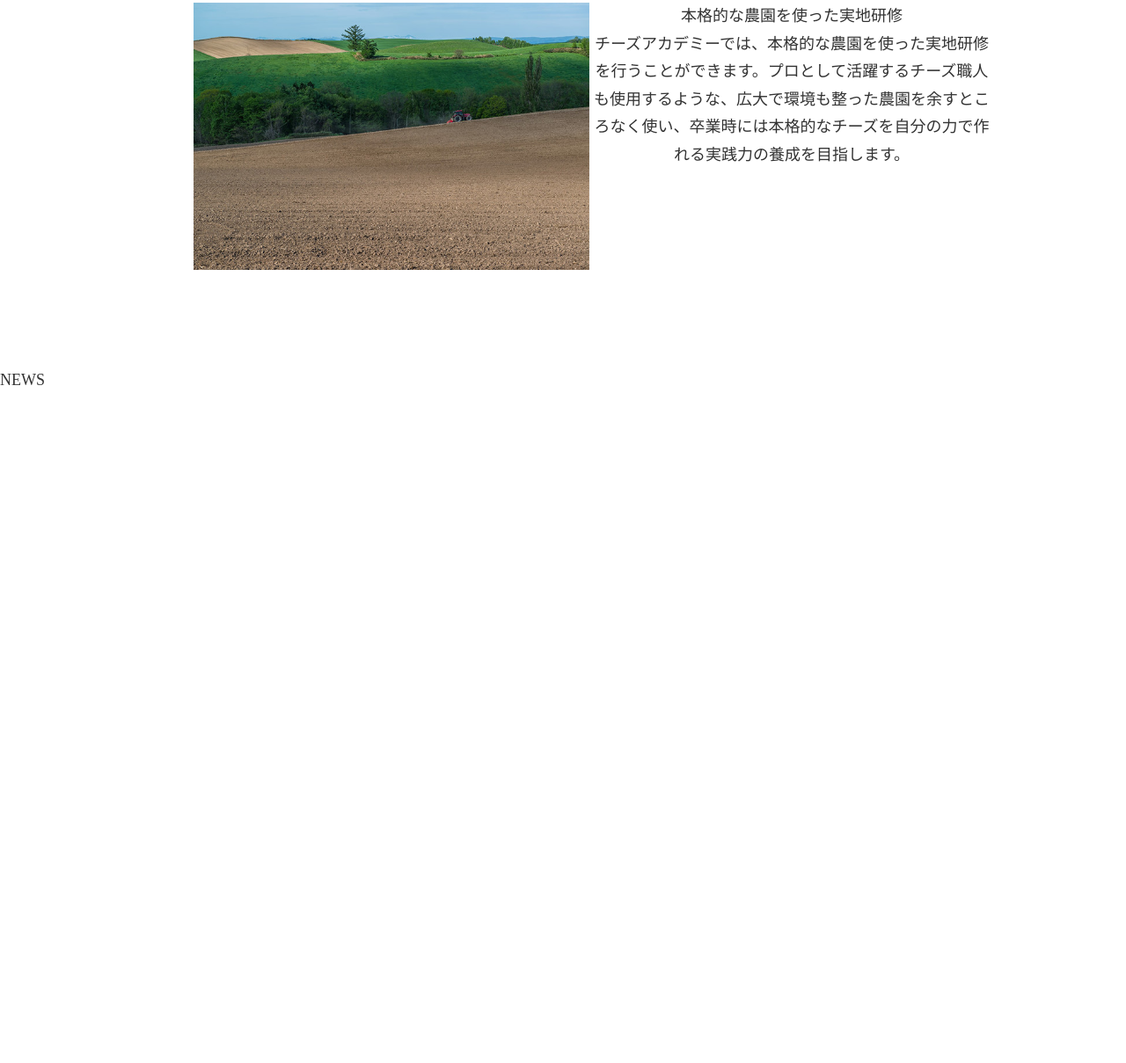
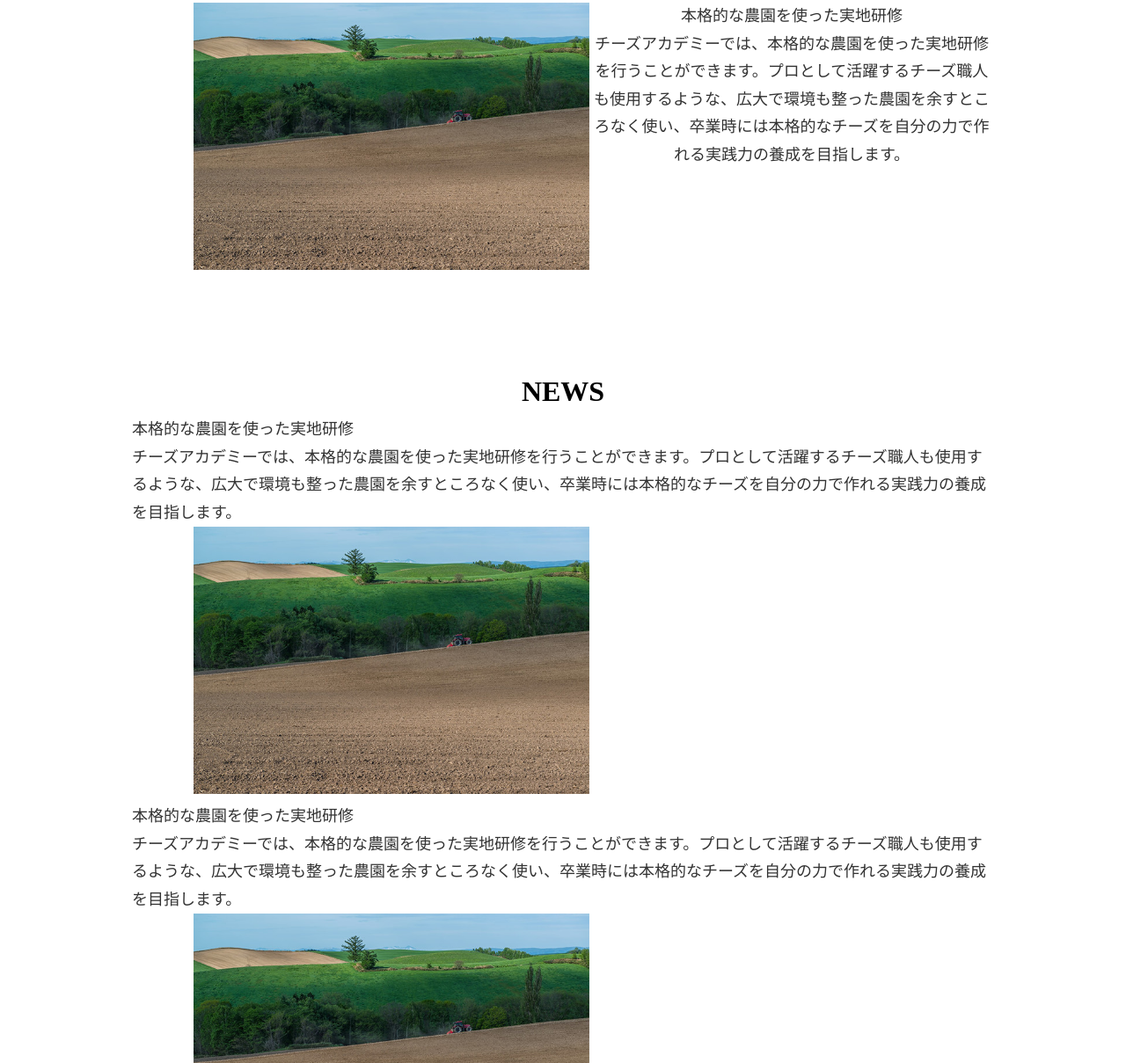
Before and after one commit to soldierofme/html_kaneko_16, a plain HTML site: page index.html in a window 1280 px wide. Shown: the part 2385-3594 px from the top of the page at 88% size. Before the commit the page ends 2834 px from the top, so only its background shows below. Drawn offline with nearby package versions, Linux system fonts and the light colour scheme.

Commit message:
20230207 21:26 commit

```diff
--- a/css/style.css
+++ b/css/style.css
@@ -130,7 +130,8 @@ text-align: center;
 /*3番目のセクション*/
 .about-section {
   margin: 610px auto 0 auto;
-  background-image: url("/html_kaneko_16/img/mainbg.png");
+  background-color: aqua;
+  background-image: url("/img/mainbg.png");
   background-size: cover;
   min-width: 1343px;
 
@@ -184,3 +185,14 @@ text-align: center;
   flex-direction: row-reverse;
   /*左右入れ替え*/
 }
+/*5番目ニュースnewsのセクション*/
+.news-section h2 {
+  color: #000000;
+  font-weight: bold;
+  text-align: center;
+  font-size: 2rem;
+}
+.news-section {
+  width: 980px;
+  margin: 100px auto;
+}
--- a/index.html
+++ b/index.html
@@ -91,6 +91,27 @@
       </div>
       <div class="news-section">
         <h2>NEWS</h2>
+        <div class="news-box">
+          <div class="body-news">
+            <h3>本格的な農園を使った実地研修</h3>
+            <p>チーズアカデミーでは、本格的な農園を使った実地研修を行うことができます。プロとして活躍するチーズ職人も使用するような、広大で環境も整った農園を余すところなく使い、卒業時には本格的なチーズを自分の力で作れる実践力の養成を目指します。</p>
+          </div>
+          <picture class="image"><img src="img/course_01.jpg" alt=""></picture>
+        </div>
+                <div class="news-box">
+          <div class="body-news">
+            <h3>本格的な農園を使った実地研修</h3>
+            <p>チーズアカデミーでは、本格的な農園を使った実地研修を行うことができます。プロとして活躍するチーズ職人も使用するような、広大で環境も整った農園を余すところなく使い、卒業時には本格的なチーズを自分の力で作れる実践力の養成を目指します。</p>
+          </div>
+          <picture class="image"><img src="img/course_01.jpg" alt=""></picture>
+        </div>
+                <div class="news-box">
+          <div class="body-news">
+            <h3>本格的な農園を使った実地研修</h3>
+            <p>チーズアカデミーでは、本格的な農園を使った実地研修を行うことができます。プロとして活躍するチーズ職人も使用するような、広大で環境も整った農園を余すところなく使い、卒業時には本格的なチーズを自分の力で作れる実践力の養成を目指します。</p>
+          </div>
+          <picture class="image"><img src="img/course_01.jpg" alt=""></picture>
+        </div>
       </div>
 
 
```
